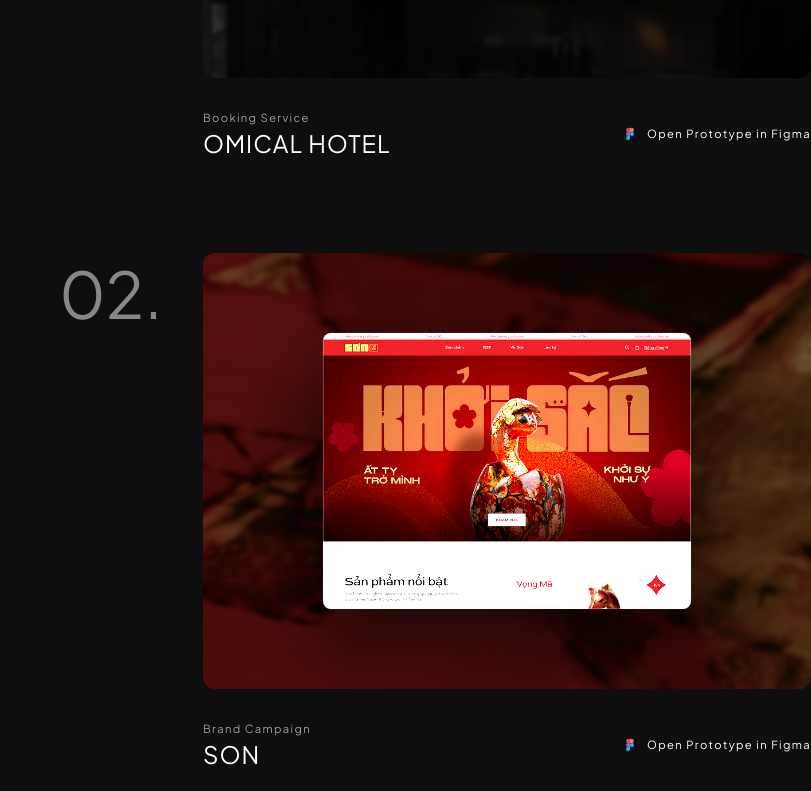
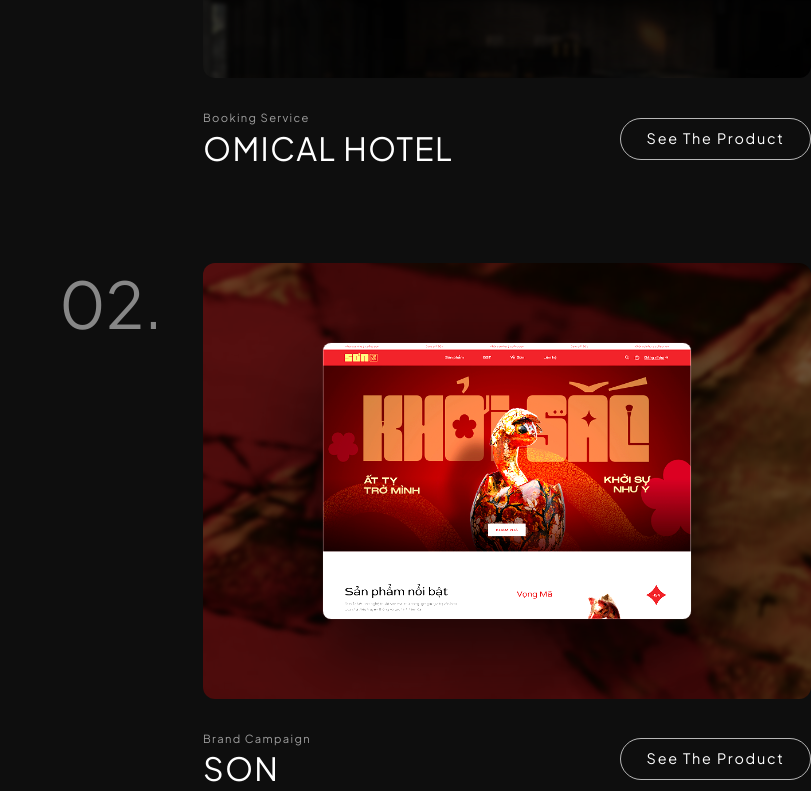
Before and after one commit to LisforL/my-portfolio, a React (Vite) app: page /projects in a window 1280 px wide. Shown: the part 789-1580 px from the top of the page, without its empty margins (469-1280 px from the left). Built offline with nearby package versions, Linux system fonts and the light colour scheme; a web font is replaced by a local one.

Commit message:
change button

```diff
--- a/src/data/projects.js
+++ b/src/data/projects.js
@@ -5,7 +5,7 @@ export const projects = [
     type: "Booking Service",
     bgImage: "/projects/omical-bg.png",
     mockupImage: "/projects/omical-mockup.png",
-    link: "https://figma.com",
+    link: "https://www.figma.com/proto/qOYbQeLHcgRwNI8mDWLEYO/Omical-hotel?page-id=&node-id=597-1080&viewport=1305%2C2369%2C0.09&t=slTAnMjY5Uq0JGuz-1&scaling=scale-down&content-scaling=fixed&starting-point-node-id=597%3A1080",
   },
   {
     id: "02",
@@ -13,7 +13,7 @@ export const projects = [
     type: "Brand Campaign",
     bgImage: "/projects/son-bg.png",
     mockupImage: "/projects/son-mockup.png",
-    link: "https://figma.com",
+    link: "https://www.figma.com/proto/iSq7dznm17VB8YvN7uNb3X/S%C6%A1n?page-id=0%3A1&node-id=1-25&viewport=286%2C125%2C0.09&t=LPgz2yoLqpxKFlum-1&scaling=scale-down&content-scaling=fixed&starting-point-node-id=1%3A25",
   },
   {
     id: "03",
@@ -21,7 +21,7 @@ export const projects = [
     type: "Resturant & Booking",
     bgImage: "/projects/MÂM VIỆT-bg.png",
     mockupImage: "/projects/MÂM VIỆT-mockup.png",
-    link: "https://figma.com",
+    link: "https://www.figma.com/proto/zMNp5ITJA5TognfGqioKrf/M%C3%A2m-Vi%E1%BB%87t?page-id=2208%3A4670&node-id=2208-4677&viewport=80%2C255%2C0.13&t=wY4xvtilhqOlRA9Q-1&scaling=scale-down&content-scaling=fixed&starting-point-node-id=2208%3A4677",
   },
   {
     id: "04",
@@ -29,7 +29,7 @@ export const projects = [
     type: "Real Estate",
     bgImage: "/projects/spitimou-bg.png",
     mockupImage: "/projects/spitimou-mockup.png",
-    link: "https://figma.com",
+    link: "https://spitimou.cy",
   },
   {
     id: "05",
--- a/src/pages/Projects.jsx
+++ b/src/pages/Projects.jsx
@@ -84,13 +84,13 @@ const Projects = () => {
                         rel="noreferrer"
                         className="project-action"
                       >
-                        <img
+                        {/* <img
                           src="/Figma.png"
                           alt="Figma"
                           className="figma-icon"
-                        />
+                        /> */}
                         <span className="project-action-text wave-text">
-                          {"Open Prototype in Figma".split("").map((char, i) => (
+                          {"See The Product".split("").map((char, i) => (
                             <span
                               key={i}
                               className="char"
--- a/src/styles/projects.css
+++ b/src/styles/projects.css
@@ -181,7 +181,7 @@
 }
 
 .project-title {
-  font-size: 1.5rem;
+  font-size: 2rem;
   letter-spacing: 0.04em;
   line-height: 1.2;
 }
@@ -195,15 +195,32 @@
   align-items: center;
   gap: 0.6rem;
 
+  padding: 0.7rem 1.6rem;          /* 👈 button spacing */
+  border: 1px solid rgba(255, 255, 255, 0.7);
+  border-radius: 999px;            /* 👈 pill button */
+
   text-decoration: none;
   color: #fff;
-
-  /* keep existing button styles */
+  background: transparent;
+  transform: translateY(0);
+  will-change: transform;
+  transition:
+    transform 0.45s cubic-bezier(0.22, 1, 0.36, 1),
+    background-color 0.35s ease,
+    color 0.35s ease,
+    border-color 0.35s ease;
 }
 
+/* smoother lift */
+.project-action:hover {
+  transform: translateY(-1.5px);
+  background-color: #f2f2f0;
+  color: #4D4D4D;
+  border-color: #fff;
+}
 /* text wrapper */
 .project-action-text {
-  font-size: 0.7rem;
+  font-size: 0.9rem;
   display: inline-flex;
   line-height: 1.2;
   letter-spacing: 0.12em;
@@ -228,11 +245,11 @@
 
 
 /* Icon */
-.figma-icon {
+/* .figma-icon {
   width: 14px;
   height: 14px;
   object-fit: contain;
-}
+} */
 
 @media (max-width: 900px) {
   .projects-grid {
```
